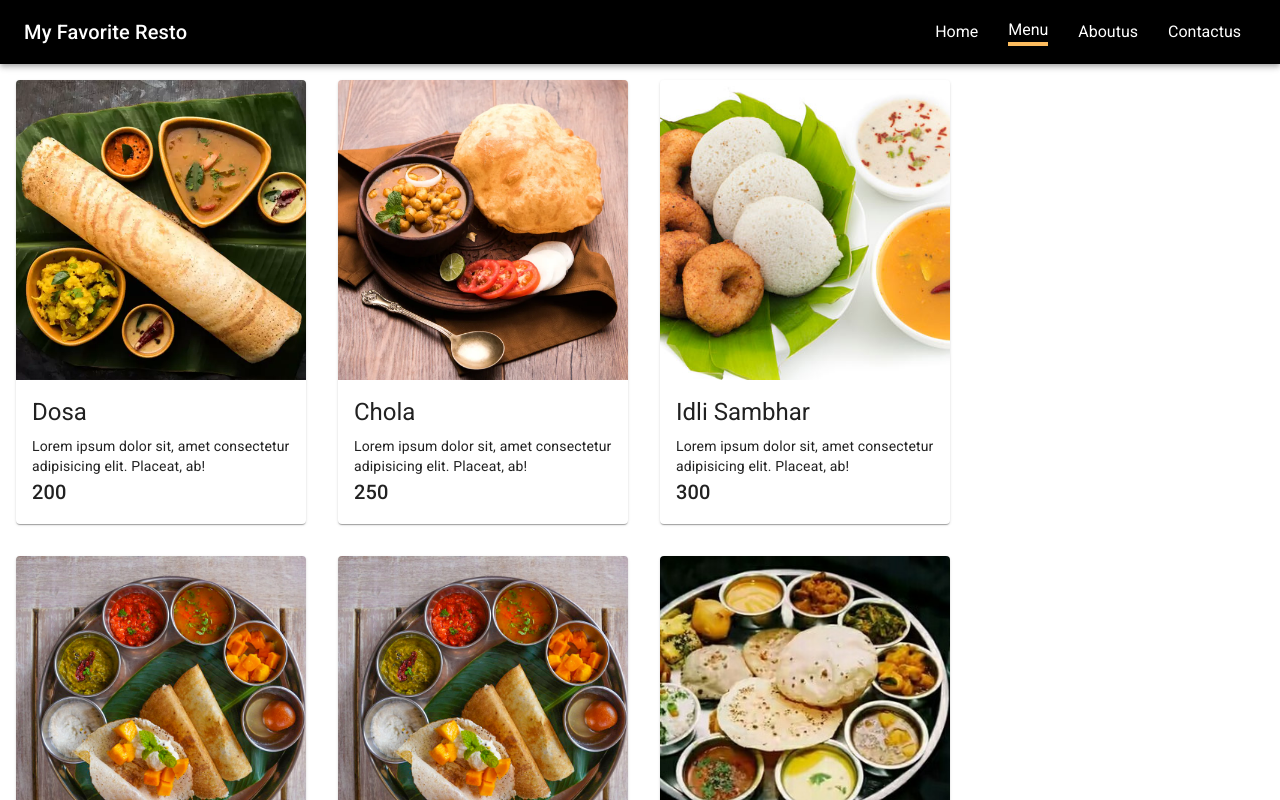
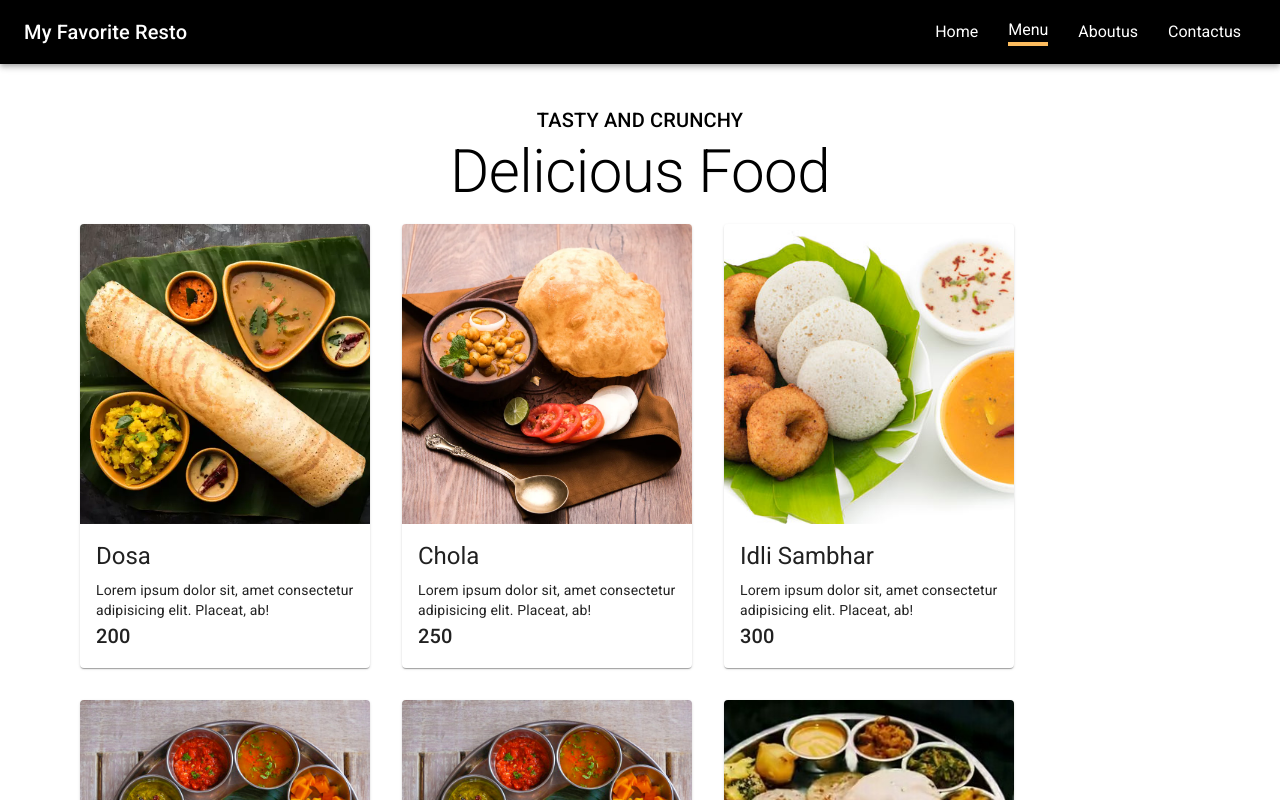
Before and after one commit to kamleshraj/Resturant-website-reactjs, a React (Create React App) app: page /menu in a window 1280 px wide. Shown: the top 800 px of the page. Built offline with nearby package versions, Linux system fonts and the light colour scheme.

Commit message:
footer added

```diff
--- a/src/pages/Menu.js
+++ b/src/pages/Menu.js
@@ -1,8 +1,9 @@
 
+import { Box, Container } from '@mui/system';
 import React from 'react'
 import styled from 'styled-components'
 import MenuItems from '../components/MenuList';
-
+import Title from '../components/Title';
 const StyledWrapper = styled.section`
 .menu-list{
 }
@@ -10,9 +11,14 @@ const StyledWrapper = styled.section`
 
 const Menu = () => {
   return (
-  <StyledWrapper>
-    <MenuItems/>
-  </StyledWrapper>
+  <Box sx={{mt:5}}>
+      <StyledWrapper>
+        <Container>
+          <Title title='Delicious Food' subtitle='TASTY AND CRUNCHY'/>
+          <MenuItems />
+        </Container>
+    </StyledWrapper>
+  </Box>
   )
 }
 
```
